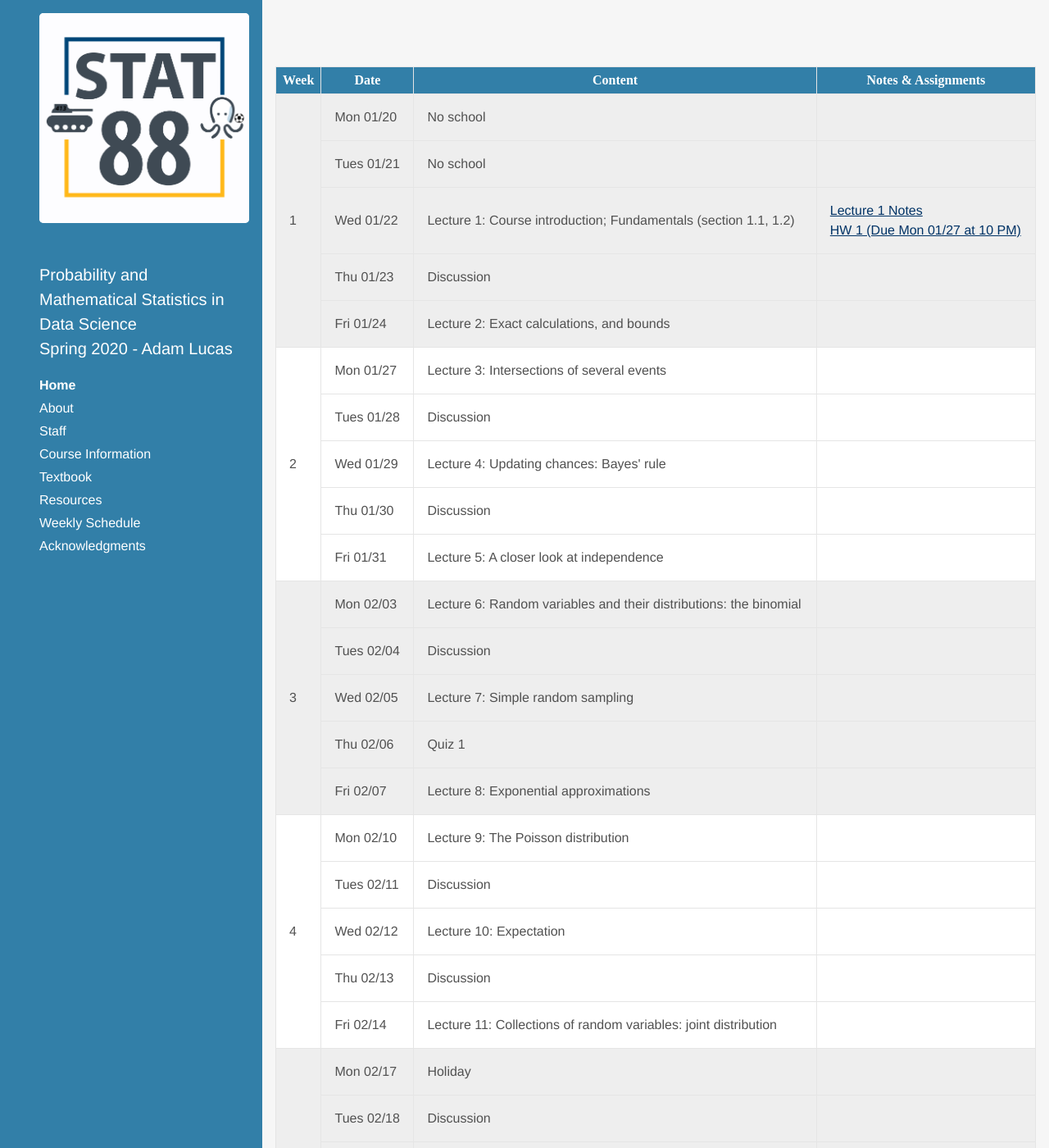
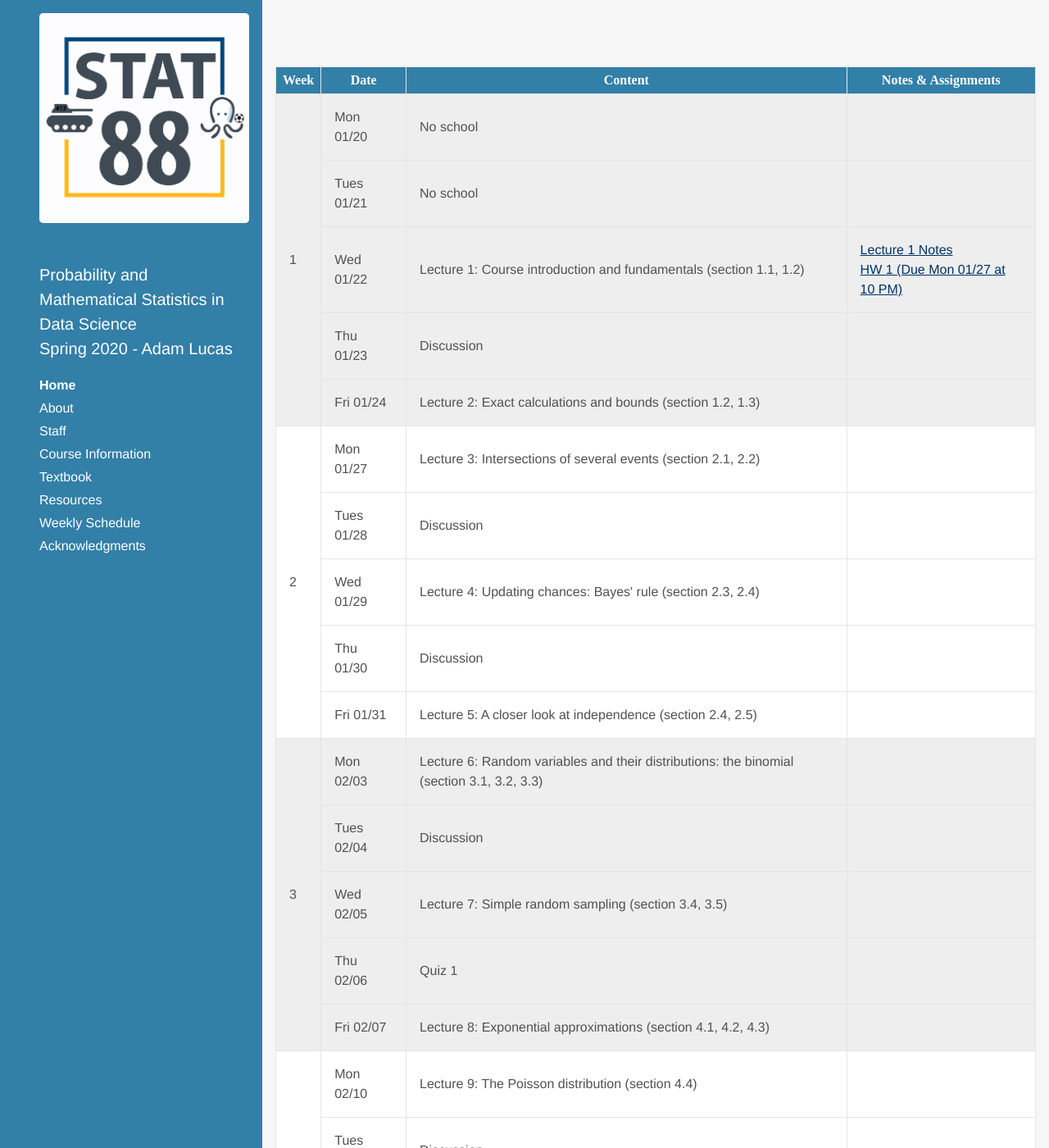
Before and after one commit to stat88/stat88.github.io, a Jekyll site: the page built from index.html, in a window 1280 px wide and 1400 px high, scrolled down 391 px. Shown: the whole window at 82% size. Built offline with Jekyll 4.4.1, drawn with Linux system fonts in a browser that asks for light colours; some web fonts are replaced; the list of posts is cut into pages by our own code; some of the changed text lies outside the part shown.

```diff
--- a/_data/syllabus2.yml
+++ b/_data/syllabus2.yml
@@ -8,7 +8,7 @@ weeks:
     - date: Tues 01/21
       content: "No school"
     - date: Wed 01/22
-      content: "Lecture 1: Course introduction; Fundamentals (section 1.1, 1.2)"
+      content: "Lecture 1: Course introduction and fundamentals (section 1.1, 1.2)"
       assignments:
       - name: "Lecture 1 Notes"
         url: http://stat88.org/assets/notes/Lec1.pdf
@@ -17,7 +17,7 @@ weeks:
     - date: Thu 01/23
       content: "Discussion"
     - date: Fri 01/24
-      content: "Lecture 2: Exact calculations, and bounds"
+      content: "Lecture 2: Exact calculations and bounds (section 1.2, 1.3)"
 
 
   - weekNum: 2
@@ -25,17 +25,17 @@ weeks:
     weekDuration: 01/27-01/31
     basic:
     - date: Mon 01/27
-      content: "Lecture 3: Intersections of several events"
+      content: "Lecture 3: Intersections of several events (section 2.1, 2.2)"
       assignments:
       # - name: HW 2 (Due Mon 02/03 at 10 PM)
     - date: Tues 01/28
       content: "Discussion"
     - date: Wed 01/29
-      content: "Lecture 4: Updating chances: Bayes' rule"
+      content: "Lecture 4: Updating chances: Bayes' rule (section 2.3, 2.4)"
     - date: Thu 01/30
       content: "Discussion"
     - date: Fri 01/31
-      content: "Lecture 5: A closer look at independence"
+      content: "Lecture 5: A closer look at independence (section 2.4, 2.5)"
 
 
   - weekNum: 3
@@ -43,17 +43,17 @@ weeks:
     weekDuration: 02/03-02/07
     basic:
     - date: Mon 02/03
-      content: "Lecture 6: Random variables and their distributions: the binomial"
+      content: "Lecture 6: Random variables and their distributions: the binomial (section 3.1, 3.2, 3.3)"
       assignments:
       # - name: HW 3 (Due Mon 02/10 at 10 PM)
     - date: Tues 02/04
       content: "Discussion"
     - date: Wed 02/05
-      content: "Lecture 7: Simple random sampling"
+      content: "Lecture 7: Simple random sampling (section 3.4, 3.5)"
     - date: Thu 02/06
       content: "Quiz 1"
     - date: Fri 02/07
-      content: "Lecture 8: Exponential approximations"
+      content: "Lecture 8: Exponential approximations (section 4.1, 4.2, 4.3)"
 
 
   - weekNum: 4
@@ -61,17 +61,17 @@ weeks:
     weekDuration: 02/10-02/14
     basic:
     - date: Mon 02/10
-      content: "Lecture 9: The Poisson distribution"
+      content: "Lecture 9: The Poisson distribution (section 4.4)"
       assignments:
       # - name: HW 4 (Due Mon 02/17 at 10 PM)
     - date: Tues 02/11
       content: "Discussion"
     - date: Wed 02/12
-      content: "Lecture 10: Expectation"
+      content: "Lecture 10: Expectation (section 5.1)"
     - date: Thu 02/13
       content: "Discussion"
     - date: Fri 02/14
-      content: "Lecture 11: Collections of random variables: joint distribution"
+      content: "Lecture 11: Collections of random variables: joint distribution (section 5.1, 5.2)"
 
 
   - weekNum: 5
@@ -85,11 +85,11 @@ weeks:
     - date: Tues 02/18
       content: "Discussion"
     - date: Wed 02/19
-      content: "Lecture 12: Additivity of expectation; unbiased estimates "
+      content: "Lecture 12: Additivity of expectation; the method of indicators(section 5.3)"
     - date: Thu 02/20
       content: "Discussion"
     - date: Fri 02/21
-      content: "Lecture 13: The power of Booleans: the method of indicators"
+      content: "Lecture 13: Unbiased estimates (section 5.4)"
 
 
   - weekNum: 6
@@ -97,17 +97,17 @@ weeks:
     weekDuration: 02/24-02/28
     basic:
     - date: Mon 02/24
-      content: "Lecture 14: Updating revisited: conditional distribution"
+      content: "Lecture 14: Updating revisited: conditional distribution (section 5.5)"
       assignments:
       # - name: HW 6 (Due Mon 03/02 at 10 PM)
     - date: Tues 02/25
       content: "Discussion"
     - date: Wed 02/26
-      content: "Lecture 15: Expectation by conditioning"
+      content: "Lecture 15: Expectation by conditioning (section 5.5, 5.6)"
     - date: Thu 02/27
       content: "Quiz 2"
     - date: Fri 02/28
-      content: "Lecture 16: Least squares prediction"
+      content: "Lecture 16: Expectation by conditioning continue (section 5.6)"
 
 
   - weekNum: 7
@@ -133,17 +133,17 @@ weeks:
     weekDuration: 03/09-03/13
     basic:
     - date: Mon 03/09
-      content: "Lecture 18: Measuring variability"
+      content: "Lecture 18: Measuring variability (section 6.1, 6.2)"
       assignments:
       # - name: HW 8 (Due Mon 03/16 at 10 PM)
     - date: Tues 03/10
       content: "Discussion"
     - date: Wed 03/11
-      content: "Lecture 19: Typical or unusual? Tails of distributions"
+      content: "Lecture 19: Typical or unusual? Tails of distributions (section 6.3, 6.4)"
     - date: Thu 03/12
       content: "Discussion"
     - date: Fri 03/13
-      content: "Lecture 20: Variability of a random sample sum"
+      content: "Lecture 20: Variability of a random sample sum (section 7.1)"
 
 
   - weekNum: 9
@@ -151,17 +151,17 @@ weeks:
     weekDuration: 03/16-03/20
     basic:
     - date: Mon 03/16
-      content: "Lecture 21: The accuracy of a simple random sample"
+      content: "Lecture 21: The accuracy of a simple random sample (section 7.2)"
       assignments:
       # - name: No homework: Midterm
     - date: Tues 03/17
       content: "Discussion"
     - date: Wed 03/18
-      content: "Lecture 22: The square root law and the law of averages"
+      content: "Lecture 22: The law of averages (section 7.3)"
     - date: Thu 03/19
       content: "Discussion"
     - date: Fri 03/20
-      content: "Lecture 23: Central Limit Theorem"
+      content: "Lecture 23: Central Limit Theorem (section 8.1, 8.2)"
 
 
   - weekNum: 10
@@ -187,17 +187,17 @@ weeks:
     weekDuration: 03/30-04/03
     basic:
     - date: Mon 03/30
-      content: "Lecture 24: Inference: confidence intervals based on the CLT"
+      content: "Lecture 24: Normal approximations (section 8.3, 8.4)"
       assignments:
       # - name: HW 10 (Due Mon 04/06 at 10 PM)
     - date: Tues 03/31
       content: "Discussion"
     - date: Wed 04/01
-      content: "Lecture 25: Inference: testing hypotheses"
+      content: "Lecture 25: Inference: testing hypotheses (section 9.1, 9.2)"
     - date: Thu 04/02
       content: "Quiz 3"
     - date: Fri 04/03
-      content: "Lecture 26: Confidence intervals"
+      content: "Lecture 26: Confidence intervals (section 9.3)"
 
 
   - weekNum: 12
@@ -205,17 +205,17 @@ weeks:
     weekDuration: 04/06-04/10
     basic:
     - date: Mon 04/06
-      content: "Lecture 27: Confidence intervals continue"
+      content: "Lecture 27: Confidence intervals continue (section 9.4)"
       assignments:
       # - name: HW 11 (Due Mon 04/13 at 10 PM)
     - date: Tues 04/07
       content: "Discussion"
     - date: Wed 04/08
-      content: "Lecture 28: Probability density"
+      content: "Lecture 28: Probability density (section 10.1, 10.2)"
     - date: Thu 04/09
       content: "Discussion"
     - date: Fri 04/10
-      content: "Lecture 29: The exponential distribution"
+      content: "Lecture 29: The exponential distribution (section 10.3)"
 
 
   - weekNum: 13
@@ -223,17 +223,17 @@ weeks:
     weekDuration: 04/13-04/17
     basic:
     - date: Mon 04/13
-      content: "Lecture 30: Some properties of the normal distribution"
+      content: "Lecture 30: Some properties of the normal distribution (section 10.4)"
       assignments:
       # - name: HW 12 (Due Mon 04/20 at 10 PM)
     - date: Tues 04/14
       content: "Discussion"
     - date: Wed 04/15
-      content: "Lecture 31: Prediction: bias-varaince"
+      content: "Lecture 31: Prediction: bias-varaince (section 11.1)"
     - date: Thu 04/16
       content: "Discussion"
     - date: Fri 04/17
-      content: "Lecture 32: The bias-variance tradeoff"
+      content: "Lecture 32: The bias-variance tradeoff (section 11.2)"
 
 
   - weekNum: 14
@@ -241,17 +241,17 @@ weeks:
     weekDuration: 04/20-04/24
     basic:
     - date: Mon 04/20
-      content: "Lecture 33: Correlation"
+      content: "Lecture 33: Correlation (section 11.3, 11.4)"
       assignments:
       # - name: HW 13 (Due Mon 04/27 at 10 PM)
     - date: Tues 04/21
       content: "Discussion"
     - date: Wed 04/22
-      content: "Lecture 34: The regression estimates, effect and fallacy"
+      content: "Lecture 34: The regression estimates, effect and fallacy (section 11.4, 11.5)"
     - date: Thu 04/23
       content: "Quiz 4"
     - date: Fri 04/24
-      content: "Lecture 35: The regression model for data"
+      content: "Lecture 35: The regression model for data (section 12.1)"
 
 
   - weekNum: 15
@@ -259,7 +259,7 @@ weeks:
     weekDuration: 04/27-05/01
     basic:
     - date: Mon 04/27
-      content: "Lecture 36: Inference for the true slope in the regression model"
+      content: "Lecture 36: Inference for the true slope in the regression model (section 12.2, 12.3)"
       assignments:
       # - name: HW 14 (Due Mon 05/04 at 10 PM)
     - date: Tues 04/28
```
